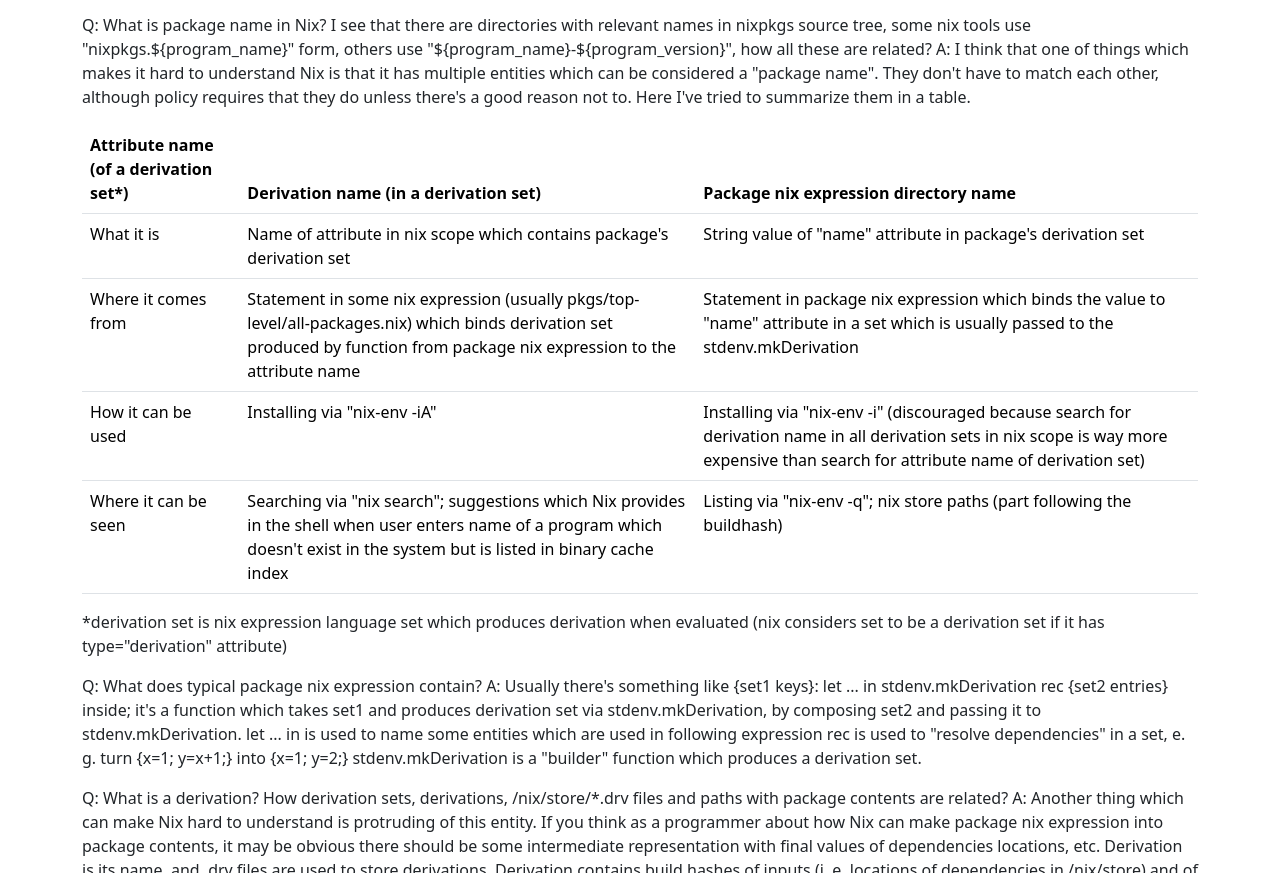
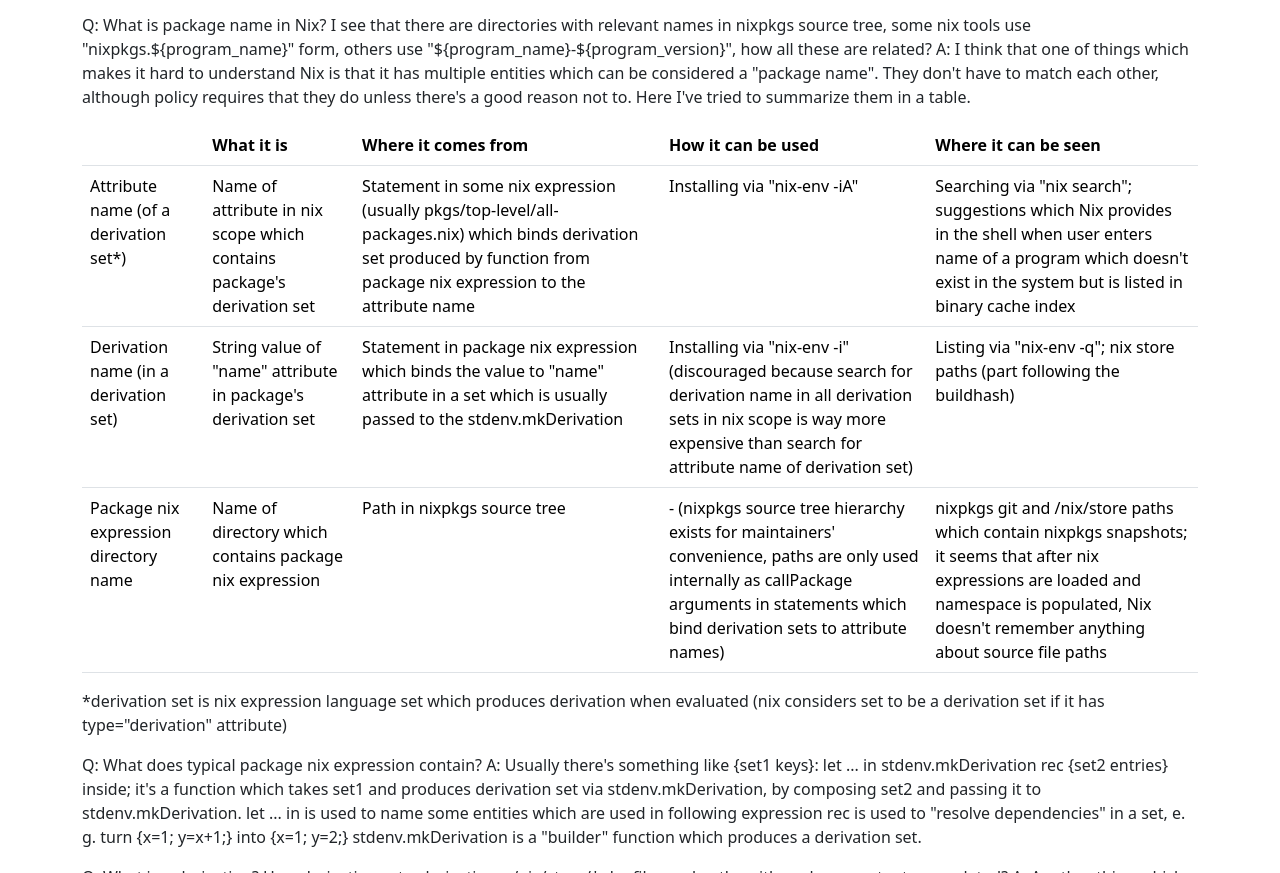
Before and after one commit to shatsky/shatsky.github.io, a plain HTML site: page posts/2019-08-08_nix-package-names.html in a window 1280 px wide. Shown: the part 523-1396 px from the top of the page. Drawn offline with nearby package versions, Linux system fonts and the light colour scheme.

Commit message:
2019-08-08_nix-package-names: fix table, change orient

```diff
--- a/posts/2019-08-08_nix-package-names.html
+++ b/posts/2019-08-08_nix-package-names.html
@@ -25,31 +25,34 @@ A: I think that one of things which makes it hard to understand Nix is that it h
 <table class="table">
 <thead>
 <tr>
-<th>Attribute name (of a derivation set*)</th>
-<th>Derivation name (in a derivation set)</th>
-<th>Package nix expression directory name</th>
+<th></th>
+<th>What it is</th>
+<th>Where it comes from</th>
+<th>How it can be used</th>
+<th>Where it can be seen</th>
 </tr>
 </thead>
 <tbody>
 <tr>
-<td>What it is</td>
+<td>Attribute name (of a derivation set*)</td>
 <td>Name of attribute in nix scope which contains package's derivation set</td>
-<td>String value of "name" attribute in package's derivation set</td>
+<td>Statement in some nix expression (usually pkgs/top-level/all-packages.nix) which binds derivation set produced by function from package nix expression to the attribute name</td>
+<td>Installing via "nix-env -iA"</td>
+<td>Searching via "nix search"; suggestions which Nix provides in the shell when user enters name of a program which doesn't exist in the system but is listed in binary cache index</td>
 </tr>
 <tr>
-<td>Where it comes from</td>
-<td>Statement in some nix expression (usually pkgs/top-level/all-packages.nix) which binds derivation set produced by function from package nix expression to the attribute name</td>
+<td>Derivation name (in a derivation set)</td>
+<td>String value of "name" attribute in package's derivation set</td>
 <td>Statement in package nix expression which binds the value to "name" attribute in a set which is usually passed to the stdenv.mkDerivation</td>
+<td>Installing via "nix-env -i" (discouraged because search for derivation name in all derivation sets in nix scope is way more expensive than search for attribute name of derivation set)</td>
+<td>Listing via "nix-env -q"; nix store paths (part following the buildhash)</td>
 </tr>
 <tr>
-<td>How it can be used</td>
-<td>Installing via "nix-env -iA"</td>
-<td>Installing via "nix-env -i" (discouraged because search for derivation name in all derivation sets in nix scope is way more expensive than search for attribute name of derivation set)</td>
-</tr>
-<tr>
-<td>Where it can be seen</td>
-<td>Searching via "nix search"; suggestions which Nix provides in the shell when user enters name of a program which doesn't exist in the system but is listed in binary cache index</td>
-<td>Listing via "nix-env -q"; nix store paths (part following the buildhash)</td>
+<td>Package nix expression directory name</td>
+<td>Name of directory which contains package nix expression</td>
+<td>Path in nixpkgs source tree</td>
+<td>- (nixpkgs source tree hierarchy exists for maintainers' convenience, paths are only used internally as callPackage arguments in statements which bind derivation sets to attribute names)</td>
+<td>nixpkgs git and /nix/store paths which contain nixpkgs snapshots; it seems that after nix expressions are loaded and namespace is populated, Nix doesn't remember anything about source file paths</td>
 </tr>
 </tbody>
 </table>
```
